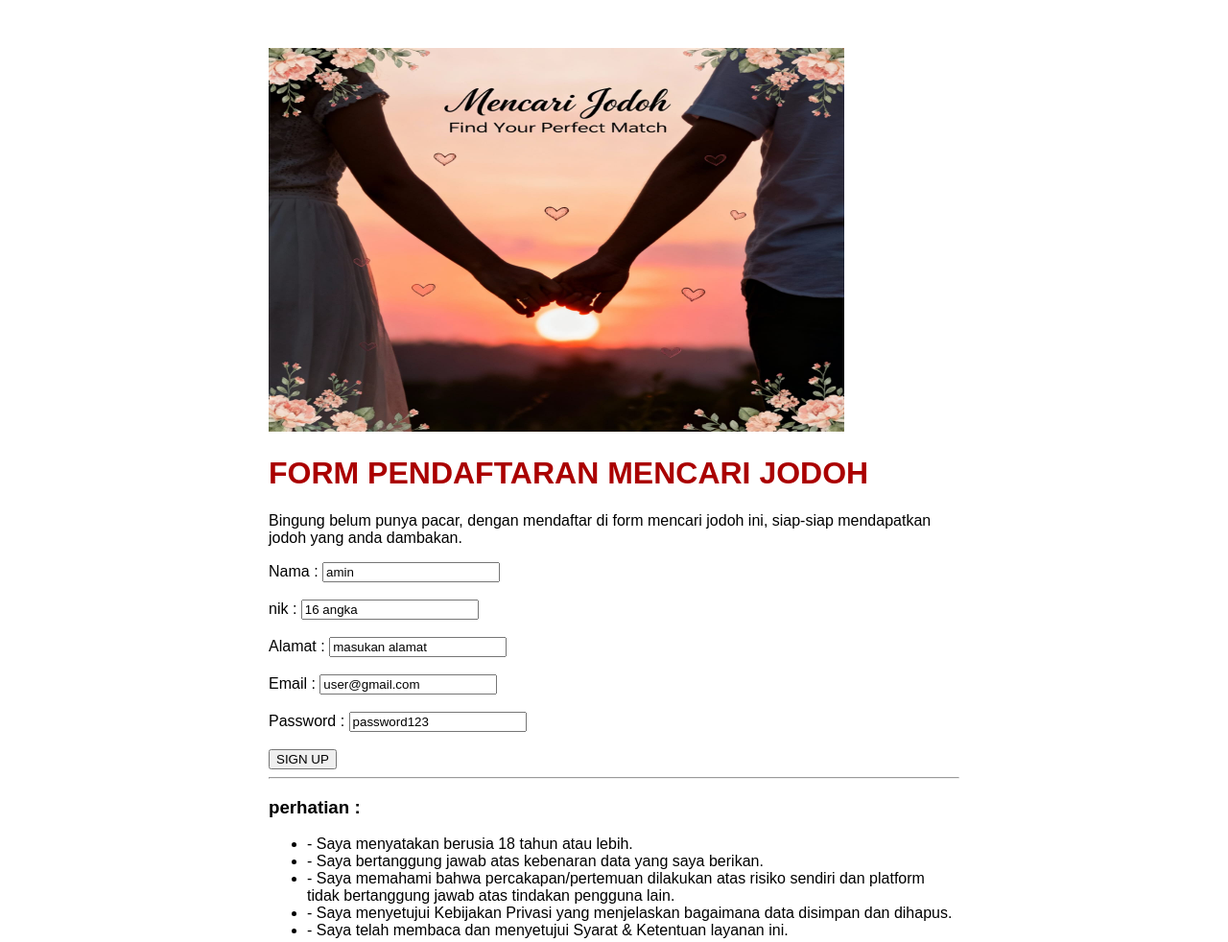
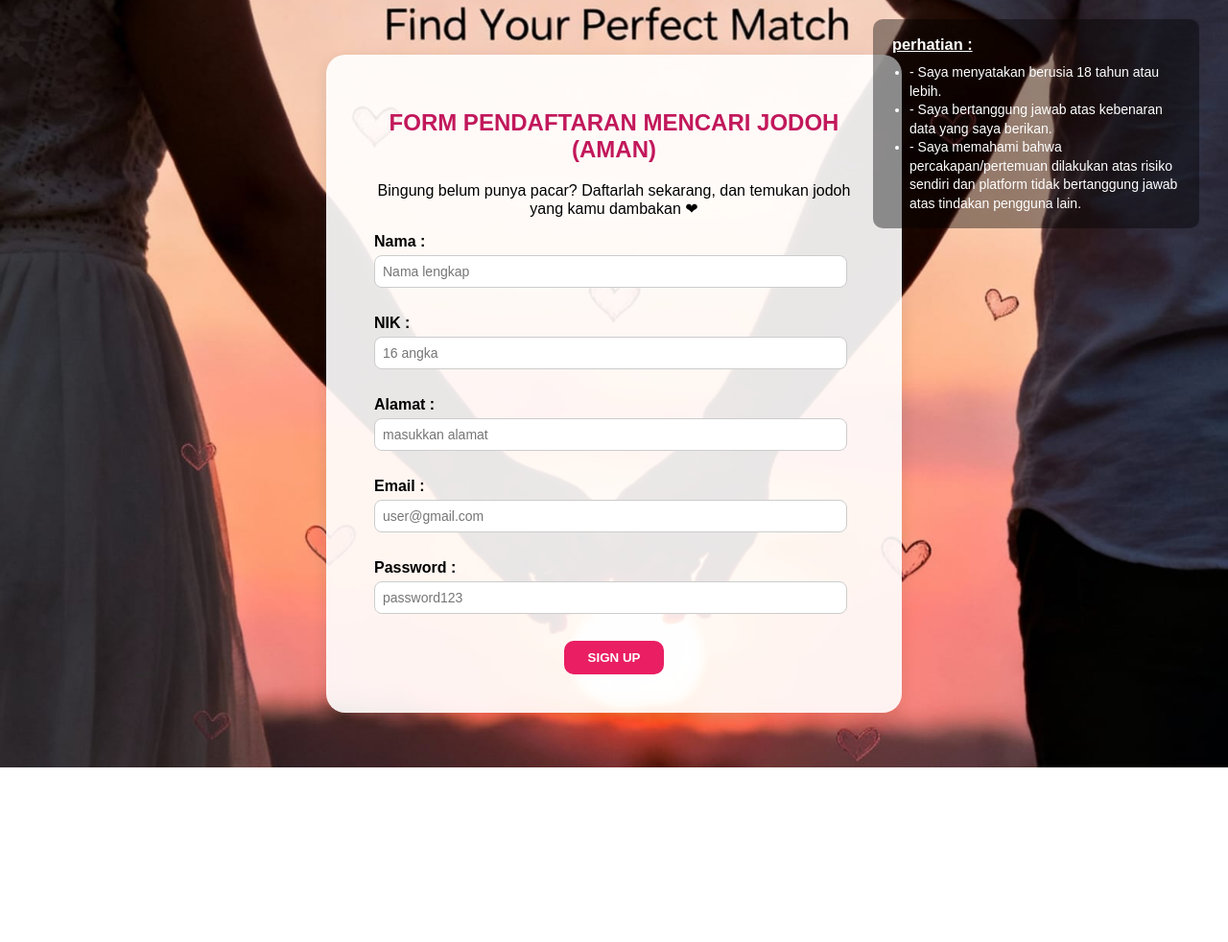
Before and after one commit to fikrinhkm/form-mencari-jodoh, a plain HTML site: page index.html in a window 1280 px wide. Shown: the whole page at 96% size. After the commit the page ends 800 px from the top, so only its background shows below. Drawn offline with Linux system fonts and the light colour scheme.

Commit message:
mengubah index.html dan css

```diff
--- a/index.html
+++ b/index.html
@@ -1,36 +1,32 @@
-<!-- insecure-login.html — DEMO (TIDAK AMAN) -->
 <!doctype html>
 <html lang="id">
 <head>
   <meta charset="utf-8">
-  <title>Demo Login (TIDAK AMAN)</title>
-  <style>
-    body{font-family:Arial;max-width:720px;margin:40px auto;padding:10px}
-    .warn{color:#a00;font-weight:700}
-  </style>
+  <title>Form Mencari Jodoh (AMAN)</title>
+  <link rel="stylesheet" href="style.css">
 </head>
 <body>
-    <img src="./mencarijodoh.jpg" width="600" height="400">
-  <h1 class="warn">FORM PENDAFTARAN MENCARI JODOH</h1>
-  <p> Bingung belum punya pacar, dengan mendaftar di form mencari jodoh ini, siap-siap mendapatkan jodoh yang anda dambakan.</p>
+  <div class="container">
+    <h1 class="judul">FORM PENDAFTARAN MENCARI JODOH (AMAN)</h1>
+    <p>Bingung belum punya pacar? Daftarlah sekarang, dan temukan jodoh yang kamu dambakan ❤</p>
 
-  <form id="frm" method="get" action="http://localhost:3000/login">
-    <label>Nama     : <input name="nama" value="amin"></label><br><br>
-    <label>nik      : <input nama="16 angka" value="16 angka"></label><br><br>
-    <label>Alamat   : <input nama="masukan alamat" value="masukan alamat"></label><br><br>
-    <label>Email    : <input name="email" value="user@gmail.com"></label><br><br>
-    <label>Password : <input name="password" value="password123"></label><br><br>
-    <button type="submit">SIGN UP</button>
-  </form>
+    <form id="frm" method="get" action="http://localhost:3000/login">
+      <label>Nama : <input name="nama" placeholder="Nama lengkap"></label><br>
+      <label>NIK : <input name="nik" placeholder="16 angka"></label><br>
+      <label>Alamat : <input name="alamat" placeholder="masukkan alamat"></label><br>
+      <label>Email : <input name="email" placeholder="user@gmail.com"></label><br>
+      <label>Password : <input name="password" placeholder="password123" type="password"></label><br>
+      <button type="submit">SIGN UP</button>
+    </form>
+  </div>
+  <div class="perhatian-box">
 
-  <hr>
   <h3>perhatian :</h3>
   <ul>
     <li>- Saya menyatakan berusia 18 tahun atau lebih.</li>
     <li>- Saya bertanggung jawab atas kebenaran data yang saya berikan.</li>
     <li>- Saya memahami bahwa percakapan/pertemuan dilakukan atas risiko sendiri dan platform tidak bertanggung jawab atas tindakan pengguna lain.</li>
-    <li>- Saya menyetujui Kebijakan Privasi yang menjelaskan bagaimana data disimpan dan dihapus.</li>
-    <li>- Saya telah membaca dan menyetujui Syarat & Ketentuan layanan ini.</li>
   </ul>
+  </div>
 </body>
 </html>
--- /dev/null
+++ b/style.css
@@ -0,0 +1,81 @@
+body {
+  font-family: "Poppins", Arial, sans-serif;
+  background: url("mencarijodoh.jpg") no-repeat center center fixed;
+  background-size: cover;
+  display: flex;
+  justify-content: center;
+  align-items: center;
+  min-height: 100vh;
+  margin: 0;
+}
+
+.container {
+  background: rgba(255, 255, 255, 0.9);
+  padding: 40px 50px;
+  border-radius: 20px;
+  text-align: center;
+  box-shadow: 0 4px 15px rgba(0, 0, 0, 0.1);
+  width: 90%;
+  max-width: 500px;
+}
+
+.judul {
+  margin-bottom: 20px;
+  color: #c2185b;
+  font-size: 1.5em;
+}
+
+form label {
+  display: block;
+  margin-bottom: 10px;
+  font-weight: bold;
+  text-align: left;
+}
+
+form input {
+  width: 95%;
+  padding: 8px;
+  margin-top: 5px;
+  border-radius: 8px;
+  border: 1px solid #ccc;
+  font-size: 14px;
+}
+
+button {
+  background-color: #e91e63;
+  color: white;
+  border: none;
+  padding: 10px 25px;
+  border-radius: 10px;
+  cursor: pointer;
+  font-weight: bold;
+}
+
+button:hover {
+  background-color: #c2185b;
+}
+
+.perhatian-box {
+  position: absolute;
+  top: 20px;         /* jarak dari atas */
+  right: 30px;       /* jarak dari kanan */
+  color: white;      /* warna teks putih */
+  background: rgba(0, 0, 0, 0.4); /* latar belakang gelap transparan */
+  padding: 15px 20px;
+  border-radius: 10px;
+  width: 300px;
+  font-size: 14px;
+  line-height: 1.4;
+}
+
+.perhatian-box h3 {
+  margin-top: 0;
+  margin-bottom: 8px;
+  text-decoration: underline;
+  color: #fff;
+}
+
+.perhatian-box ul {
+  padding-left: 18px;
+  margin: 0;
+}
```
